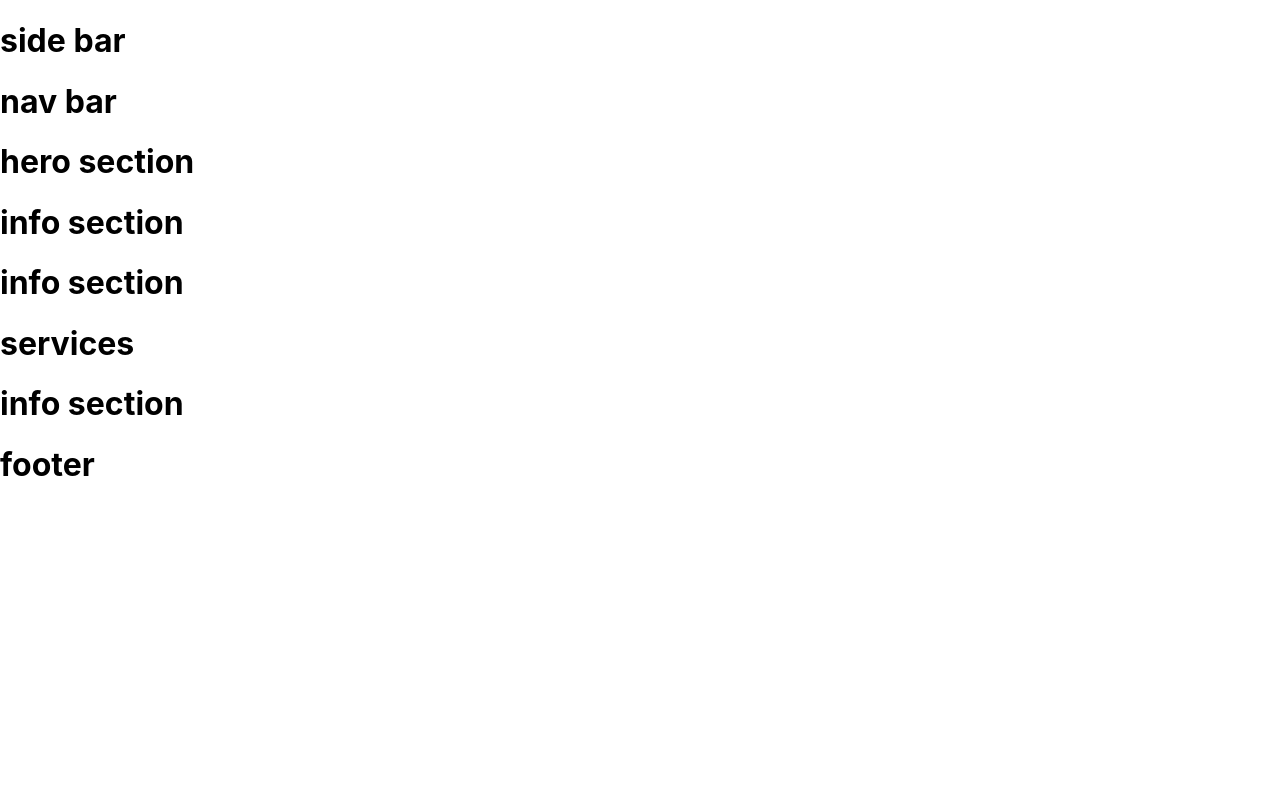
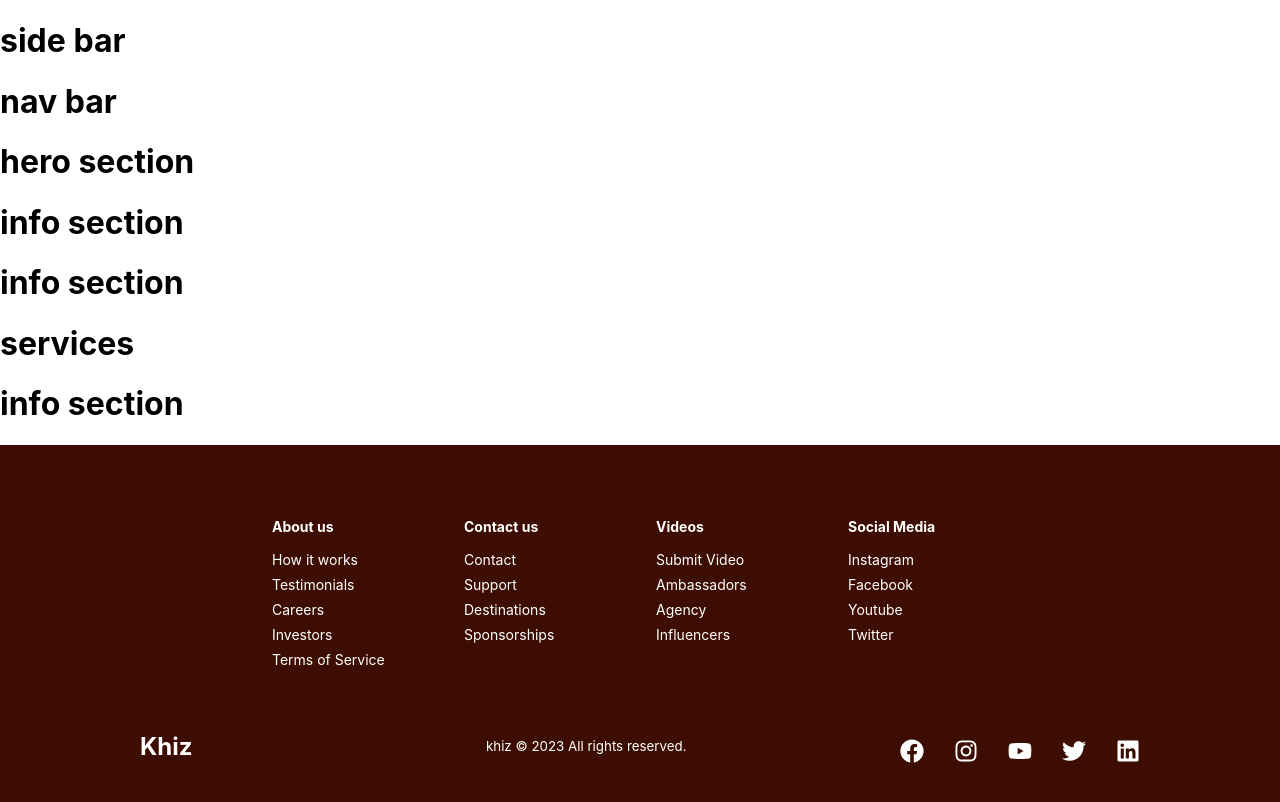
Before and after one commit to khizar-riaz/Static-ReactJS-Project, a React (Create React App) app: page / in a window 1280 px wide. Shown: the top 802 px of the page. Built offline with nearby package versions, Linux system fonts and the light colour scheme.

Commit message:
footer component

```diff
--- a/package.json
+++ b/package.json
@@ -6,10 +6,14 @@
     "@testing-library/jest-dom": "^5.16.5",
     "@testing-library/react": "^13.4.0",
     "@testing-library/user-event": "^13.5.0",
+    "lodash": "^4.17.21",
     "react": "^18.2.0",
     "react-dom": "^18.2.0",
+    "react-icons": "^4.9.0",
     "react-router-dom": "^6.11.2",
     "react-scripts": "^5.0.1",
+    "react-scroll": "^1.8.9",
+    "styled-components": "^5.3.10",
     "web-vitals": "^2.1.4"
   },
   "scripts": {
--- a/src/components/Footer/FooterElements.js
+++ b/src/components/Footer/FooterElements.js
@@ -0,0 +1,113 @@
+import styled from 'styled-components'
+import { Link } from 'react-router-dom'
+
+export const FooterContainer = styled.footer`
+    background-color: #3D0D01;
+`
+
+export const FooterWrap = styled.div`
+    padding: 48px 24px;
+    display: flex;
+    flex-direction: column;
+    justify-content: center;
+    align-items: center;
+    max-width: 1100px;
+    margin: 0 auto;
+`
+export const FooterLinksContainer = styled.div`
+    display: flex;
+    justify-content: center;
+
+    @media screen and (max-width: 820px) {
+        padding-top: 32px;
+    }
+`
+export const FooterLinksWrapper = styled.div`
+    display: flex;
+
+    @media screen and (max-width: 820px) {
+        flex-direction:column;
+    }
+`
+export const FooterLinkItems = styled.div`
+    display: flex;
+    flex-direction: column;
+    align-items: flex-start;
+    margin: 16px;
+    text-align: left;
+    width: 160px;
+    box-sizing: border-box;
+    color: #fff;
+
+    @media screen and (max-width: 420px) {
+        margin: 0;
+        padding: 10px;
+        width: 100%;
+    }
+`
+export const FooterLinkTitle = styled.h1`
+    font-size: 14px;
+    margin-bottom: 16px;
+`
+export const FooterLink = styled(Link)`
+    color: #fff;
+    text-decoration: none;
+    margin-bottom: 0.5rem;
+    font-size: 14px;
+
+    &:hover {
+        color: #01bf71;
+        transition: 0.3s ease-out;
+    }
+`
+
+export const SocialMedia = styled.section`
+    max-width: 1000px;
+    width: 100%;
+`
+
+export const SocialMediaWrap = styled.div`
+    display: flex;
+    justify-content: space-between;
+    align-items: center;
+    max-width: 1100px;
+    margin: 40px auto 0 auto;
+
+    @media screen and (max-width: 820px) {
+        flex-direction: column;
+    }
+`
+
+export const SocialLogo = styled(Link)`
+    color: #fff;
+    justify-self: start;
+    cursor: pointer;
+    text-decoration: none;
+    font-size: 1.5rem;
+    display: flex;
+    align-items: center;
+    margin-bottom: 16px;
+    font-weight: bold;
+`
+
+export const WebsiteRights = styled.small`
+    color: #fff;
+    margin-bottom: 16px;
+    padding-left: 80px;
+
+    @media screen and (max-width: 820px) {
+        padding-left: 0;
+    }
+`
+
+export const SocialIcons = styled.div`
+    display: flex;
+    justify-content: space-between;
+    align-items: center;
+    width: 240px;
+`
+
+export const SocialIconLink = styled.a`
+    color: #fff;
+    font-size: 24px;
+`
--- a/src/components/Footer/index.js
+++ b/src/components/Footer/index.js
@@ -1,14 +1,97 @@
 import React from 'react'
+import { FaFacebook, FaTwitter, FaInstagram, FaYoutube, FaLinkedin } from 'react-icons/fa'
+import {
+    FooterContainer,
+    FooterWrap,
+    FooterLinksContainer,
+    FooterLinkItems,
+    FooterLinksWrapper,
+    FooterLinkTitle,
+    FooterLink,
+    SocialMedia,
+    SocialMediaWrap,
+    SocialLogo,
+    SocialIcons,
+    WebsiteRights,
+    SocialIconLink
+} from './FooterElements'
+import { animateScroll as scroll } from 'react-scroll'
+
+// To link outside of the website, use normal a tags
 
 const Footer = () => {
 
+    // Function from react-scroll
+    const toggleHome = () => {
+        scroll.scrollToTop();
+    }
 
     return (
-        <>
-      <h1>footer</h1>
-    </>
+        <FooterContainer>
+            <FooterWrap>
+                <FooterLinksContainer>
+                    <FooterLinksWrapper>
+                        <FooterLinkItems>
+                            <FooterLinkTitle> About us </FooterLinkTitle>
+                            <FooterLink to="/"> How it works </FooterLink>
+                            <FooterLink to="/"> Testimonials </FooterLink>
+                            <FooterLink to="/"> Careers </FooterLink>
+                            <FooterLink to="/"> Investors </FooterLink>
+                            <FooterLink to="/"> Terms of Service </FooterLink>
+                        </FooterLinkItems>
+                        <FooterLinkItems>
+                            <FooterLinkTitle> Contact us </FooterLinkTitle>
+                            <FooterLink to="/"> Contact </FooterLink>
+                            <FooterLink to="/"> Support </FooterLink>
+                            <FooterLink to="/"> Destinations </FooterLink>
+                            <FooterLink to="/"> Sponsorships </FooterLink>
+                        </FooterLinkItems>
+                    </FooterLinksWrapper>
+                    <FooterLinksWrapper>
+                        <FooterLinkItems>
+                            <FooterLinkTitle> Videos </FooterLinkTitle>
+                            <FooterLink to="/"> Submit Video </FooterLink>
+                            <FooterLink to="/"> Ambassadors </FooterLink>
+                            <FooterLink to="/"> Agency </FooterLink>
+                            <FooterLink to="/"> Influencers </FooterLink>
+                        </FooterLinkItems>
+                        <FooterLinkItems>
+                            <FooterLinkTitle> Social Media </FooterLinkTitle>
+                            <FooterLink to="/"> Instagram </FooterLink>
+                            <FooterLink to="/"> Facebook </FooterLink>
+                            <FooterLink to="/"> Youtube </FooterLink>
+                            <FooterLink to="/"> Twitter </FooterLink>
+                        </FooterLinkItems>
+                    </FooterLinksWrapper>
+                </FooterLinksContainer>
+                <SocialMedia>
+                    <SocialMediaWrap>
+                        <SocialLogo to='/' onClick={toggleHome}>
+                            Khiz
+                        </SocialLogo>
+                        <WebsiteRights> khiz © {new Date().getFullYear()} All rights reserved. </WebsiteRights>
+                        <SocialIcons>
+                            <SocialIconLink href="/" target="_blank" aria-label="Facebook">
+                                <FaFacebook />
+                            </SocialIconLink>
+                            <SocialIconLink href="/" target="_blank" aria-label="Instagram">
+                                <FaInstagram />
+                            </SocialIconLink>
+                            <SocialIconLink href="/" target="_blank" aria-label="Youtube">
+                                <FaYoutube />
+                            </SocialIconLink>
+                            <SocialIconLink href="/" target="_blank" aria-label="Twitter">
+                                <FaTwitter />
+                            </SocialIconLink>
+                            <SocialIconLink href="/" target="_blank" aria-label="Linkedin">
+                                <FaLinkedin />
+                            </SocialIconLink>
+                        </SocialIcons>
+                    </SocialMediaWrap>
+                </SocialMedia>
+            </FooterWrap>
+        </FooterContainer>
     )
-
 }
 
 export default Footer
```
Also changed, not shown: 1 other file (tests, documents, lock files or other folders).
